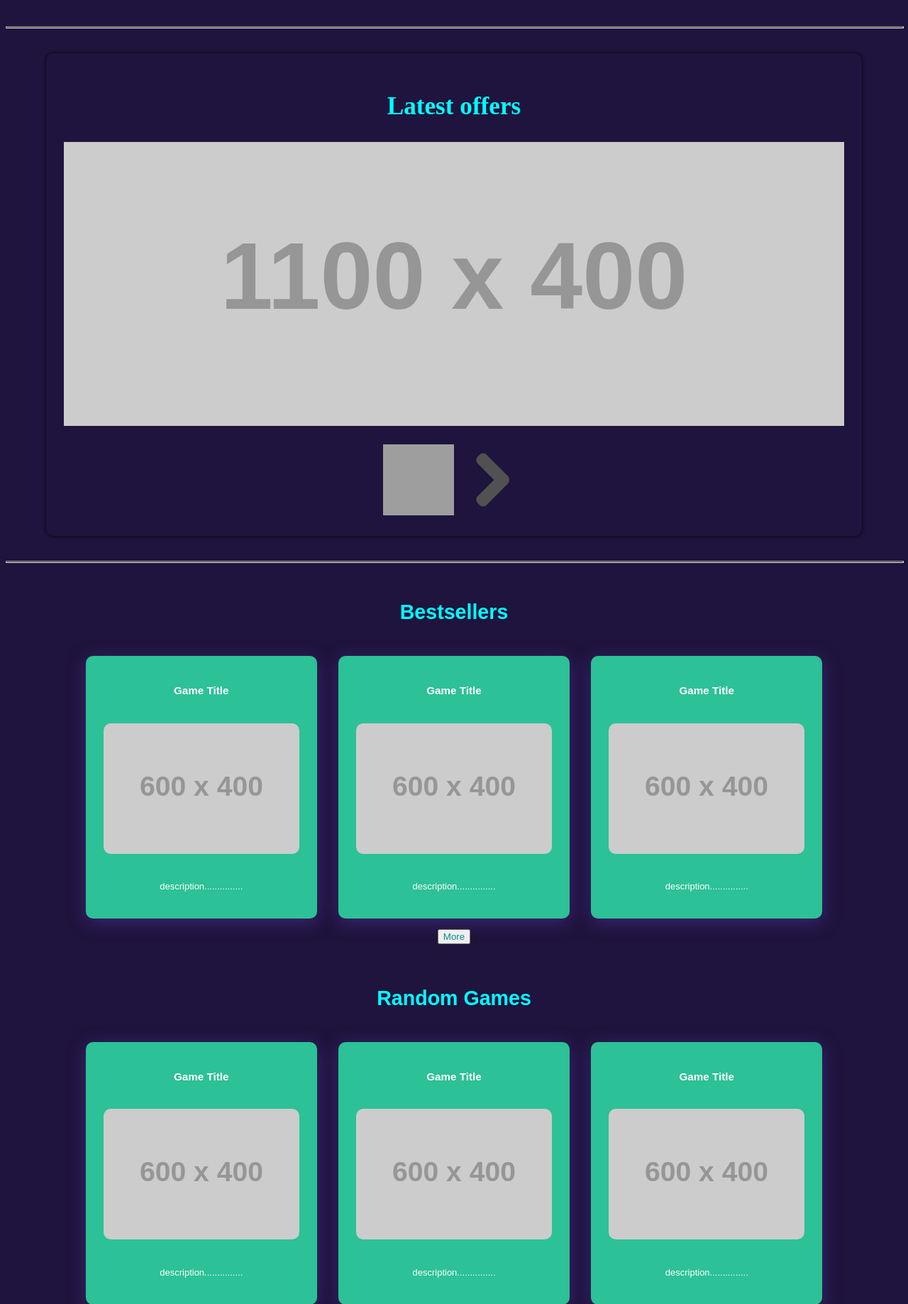
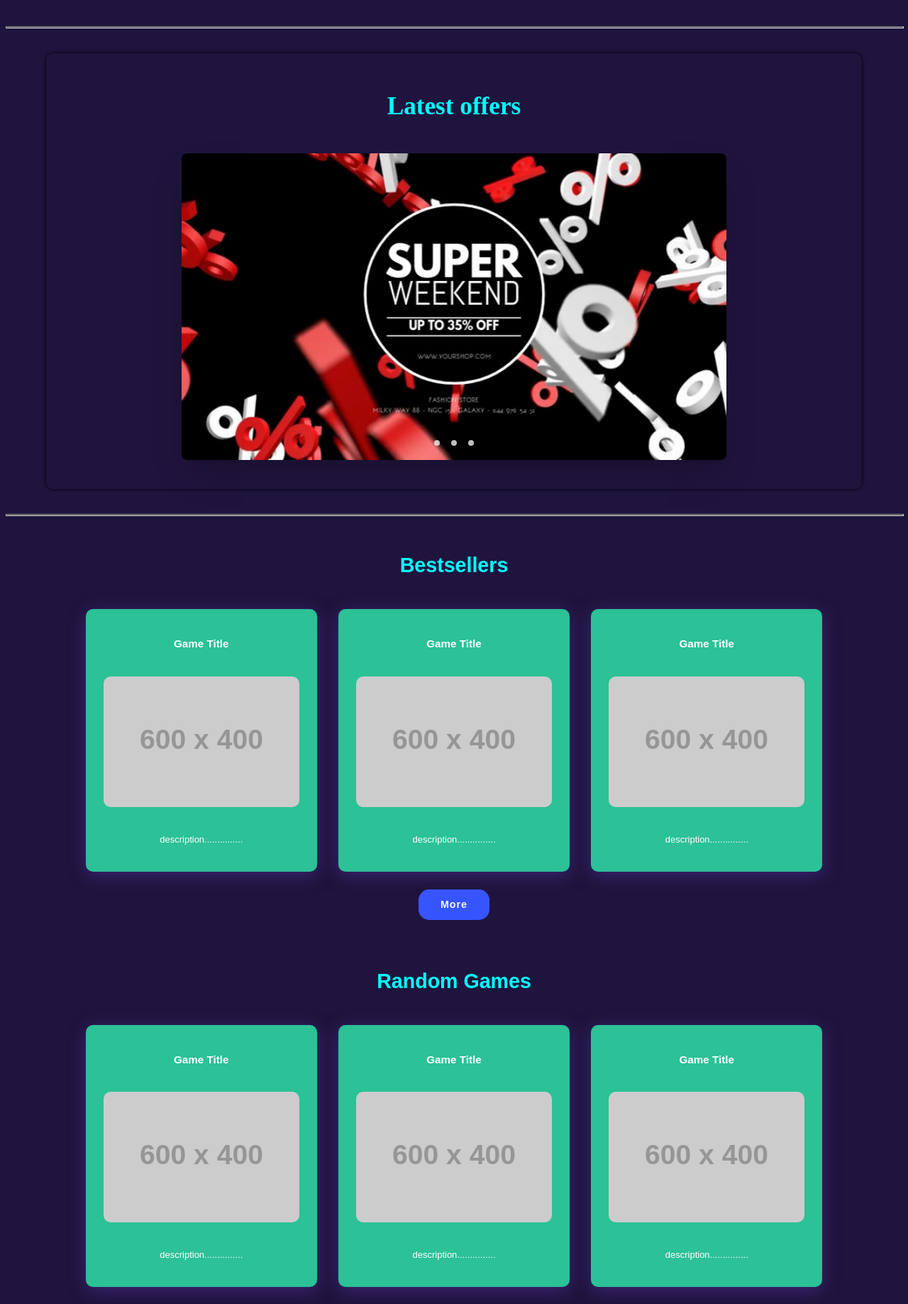
Before and after one commit to HMattar7/Web-Base-Systems-Project, a PHP site: page /home.html in a window 1280 px wide. Shown: the part 240-2077 px from the top of the page at 71% size. Run offline with PHP 8.4, Linux system fonts and the light colour scheme; grey boxes labelled with a size stand in for pictures from a placeholder-image service; some libraries are stand-ins or nearby versions; grey boxes are pictures that could not be loaded.

Commit message:
new Home page

```diff
--- a/Html/Home-Page-styles.css
+++ b/Html/Home-Page-styles.css
@@ -350,3 +350,83 @@
     margin: 5px;
     transition: 0.6s ease;
   }
+
+  body {
+    background-color: #f8fafc;
+  }
+
+  .container {
+    padding: 1rem;
+  }
+
+  .slider-wrapper {
+    position: relative;
+    max-width: 48rem;
+    margin: 0 auto;
+  }
+
+  .slider {
+    display: flex;
+    aspect-ratio: 16 / 9;
+    overflow-x: auto;
+    scroll-snap-type: x mandatory;
+    scroll-behavior: smooth;
+    box-shadow: 0 1.5rem 3rem -0.75rem hsla(0, 0%, 0%, 0.25);
+    border-radius: 0.5rem;
+    -ms-overflow-style: none; /* Hide scrollbar IE and Edge */
+    scrollbar-width: none; /* Hide scrollbar Firefox */
+  }
+
+  /* Hide scrollbar for Chrome, Safari and Opera */
+  .slider::-webkit-scrollbar {
+    display: none;
+  }
+
+  .slider img {
+    flex: 1 0 100%;
+    scroll-snap-align: start;
+    object-fit: cover;
+  }
+
+  .slider-nav {
+    display: flex;
+    column-gap: 1rem;
+    position: absolute;
+    bottom: 1.25rem;
+    left: 50%;
+    transform: translateX(-50%);
+    z-index: 1;
+  }
+
+  .slider-nav a {
+    width: 0.5rem;
+    height: 0.5rem;
+    border-radius: 50%;
+    background-color: #fff;
+    opacity: 0.75;
+    transition: opacity ease 250ms;
+  }
+
+  .slider-nav a:hover {
+    opacity: 1;
+  }
+
+  .main-btn{
+    color: aliceblue;
+    background-color: rgb(55, 85, 255);
+    text-decoration: none;
+    font-size: 1.1em;
+    font-weight: 600;
+    display: inline-block;
+    padding: 0.9375em 2.1875em;
+    letter-spacing: 1px;
+    border-radius: 15px;
+    margin-top: 10px;
+    margin-bottom: 10px;
+    transition: 0.5s ease;
+}
+
+.main-btn:hover{
+    background-color: rgb(16, 0, 160);
+    transform: scale(1.08);
+}
--- a/Html/home.html
+++ b/Html/home.html
@@ -63,15 +63,19 @@
     <section class="Latest-offers" style="width:1100px; height: 400;">
         <h1 class="title">Latest offers</h1>
 
-        <section class="offers-images">
-            <section class="offer-image" id="image-1">
-                <a href=""><img class="game-images-top" src="https://placehold.co/1100x400/png" alt="main image"></img></a>
-            </section>
-        </section>
-
-        <section class="arrows">
-            <a href=""><img src="images/arrow-icon-left.png" alt="arrow-icon-left" width="100" height="100"></a>
-            <a href=""><img src="images/arrow-icon-right.png" alt="arrow-icon-right" width="100"  height="100"></a>
+        <section class="container">
+            <div class="slider-wrapper">
+                <div class="slider">
+                    <img id="slide-1" src="images/super-weekend-discount-sale-promo-special-ad-design-template-8534c64327a8a8a2a5e7ad15f12a340b_screen.jpg" alt="3D rendering of an imaginary orange planet in space" />
+                    <img id="slide-2" src="images/eid-mega-sale-facebook-cover-video-design-template-b6102fd2ef7acd2ff3b67a20a6d55911_screen.jpg" alt="3D rendering of an imaginary green planet in space" />
+                    <img id="slide-3" src="images/eid-retail.jpg" alt="3D rendering of an imaginary blue planet in space" />
+                </div>
+                <div class="slider-nav">
+                    <a href="#slide-1"></a>
+                    <a href="#slide-2"></a>
+                    <a href="#slide-3"></a>
+                </div>
+            </div>
         </section>
     </section>
 
@@ -118,7 +122,7 @@
 
             </div>
 
-            <button type="button" style="height: 10%; size: 1cap; color: rgb(0, 143, 143);">More</button>
+            <a href="#projects" class="main-btn">More</a>
 
         </section>
     </section>
@@ -162,7 +166,7 @@
 
             </div>
 
-            <button type="button" style="height: 10%; size: 1cap; color: rgb(0, 143, 143);">More</button>
+            <a href="#projects" class="main-btn">More</a>
 
         </section>
     </section>
```
Also changed, not shown: Html/images/art-style.jpg (added), Html/images/eid-mega-sale-facebook-cover-video-design-template-b6102fd2ef7acd2ff3b67a20a6d55911_screen.jpg (added), Html/images/eid-retail.jpg (added), Html/images/super-weekend-discount-sale-promo-special-ad-design-template-8534c64327a8a8a2a5e7ad15f12a340b_screen.jpg (added).
